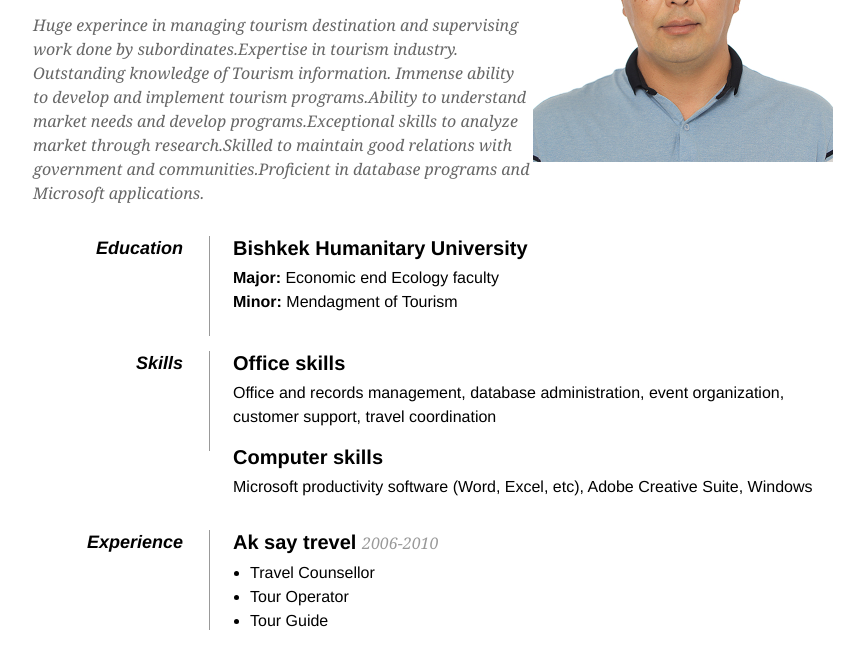
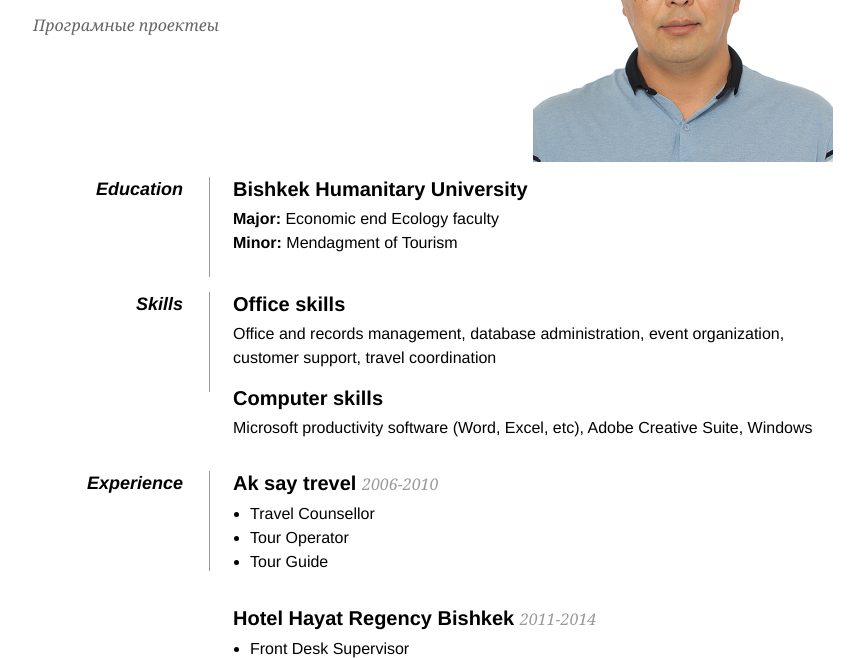
Before and after one commit to sultan3005/Resume, a plain HTML site: page index.html in a window 1280 px wide. Shown: the part 148-806 px from the top of the page, without its empty margins (207-1071 px from the left). Drawn offline with Linux system fonts and the light colour scheme.

Commit message:
my commit

```diff
--- a/index.html
+++ b/index.html
@@ -31,16 +31,7 @@
 
         <div id="objective">
             <p>
-                Huge experince in managing tourism
-                destination and supervising work done by
-                subordinates.Expertise in tourism industry.
-                Outstanding knowledge of Tourism information.
-                Immense ability to develop and implement tourism
-                programs.Ability to understand market needs and develop
-                programs.Exceptional skills to analyze market through
-                research.Skilled to maintain good relations with government
-                and communities.Proficient in  database programs and Microsoft
-                applications.
+                Програмные проектеы
             </p>
         </div>
 
```
Also changed, not shown: 1 other file.
